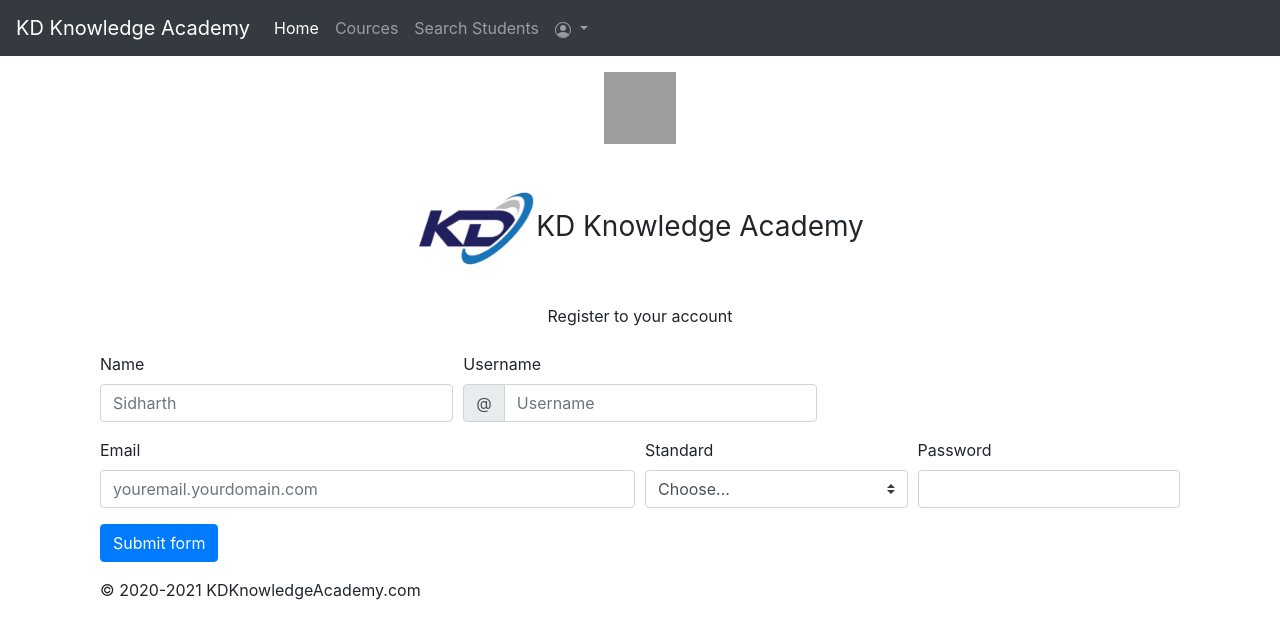
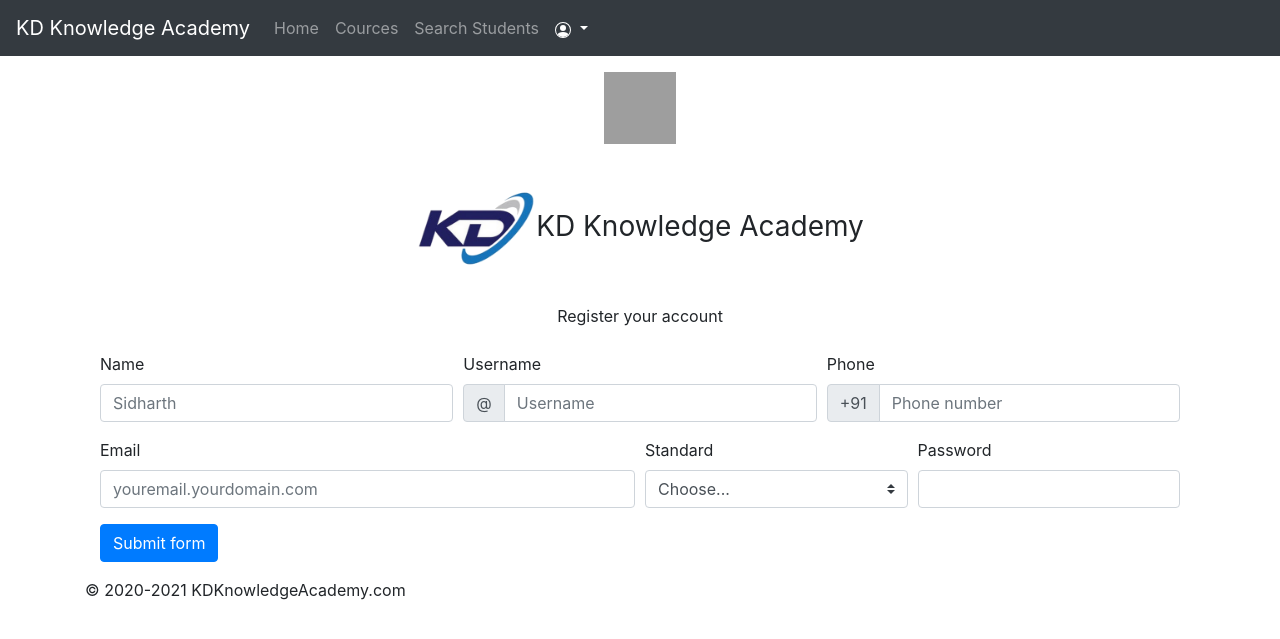
Before and after one commit to Programmer-Sidharth/kdknowledgeacademywebsite, a Django app: page /register/ in a window 1280 px wide. Shown: the top 639 px of the page. Run offline with Django 3.2, Linux system fonts and the light colour scheme; data comes from the database, SQL or seed files in the repository; both versions use the stored data as it was after the commit; some libraries are stand-ins or nearby versions; grey boxes are pictures that could not be loaded.

Commit message:
beautified website and admin pannel link if the account is superuser

```diff
--- a/standard/models.py
+++ b/standard/models.py
@@ -1,6 +1,4 @@
 from django.db import models
-
-
 
 class Fee(models.Model):
     standard = models.IntegerField(unique=True)
@@ -9,13 +7,12 @@
         return f"class {self.standard} fee = {self.fee} Rs."
 
 
-
 # Create your models here.
 class Student(models.Model):
     name = models.CharField(max_length=45, null=False)
-    standard = models.IntegerField(null=False)
-    phone = models.IntegerField(null=False)
-    address = models.CharField(max_length=100, null=False)
+    standard = models.IntegerField(null=True)
+    phone = models.IntegerField(null=True)
+    address = models.CharField(max_length=100, null=True)
     email = models.EmailField(unique=True)
     password = models.CharField(max_length=20, null=True)
     def __str__(self):
--- a/standard/urls.py
+++ b/standard/urls.py
@@ -5,6 +5,7 @@
 urlpatterns = [
     path('', index),
     path('rollno/<str:id>/', student),
+    path('profile/', editingProfile_home),
     path('register/', register),
     path('login/', login),
     path('logout/', logout),
--- a/standard/views.py
+++ b/standard/views.py
@@ -72,16 +72,16 @@
         User.objects.create_user(username=username, password=password, email=email)
         user = auth_view.authenticate(username=username, password=password)
         auth_view.login(request, user)
+        messages.info(request, 'Your Account is Created, Login to continue...', extra_tags='!')
     except:
         messages.info(request, 'Email already used in an account! Login to your account', extra_tags='Error')
-        return redirect('/login')
+    return redirect('/login')
     context = {'name':name, "standard":standard, 'title':'registered the user', "email":email}
     return render(request, 'userregistered.html', context)
 
 def search_students(request):
     context = {'title':'search students'}
     return render(request, 'findfriends.html', context)
-
 
 def friendifound(request):
     rollnum =request.POST['Rollno']
@@ -138,3 +138,10 @@
 def logout(request):
     auth_view.logout(request)
     return redirect('/login')
+
+
+def editingProfile_home(request):
+    if User.is_authenticated:
+        return render(request, 'profile.html')
+    else:
+        return redirect('/login')
--- a/templates/base.html
+++ b/templates/base.html
@@ -20,10 +20,10 @@
   </button>
   <div class="collapse navbar-collapse" id="navbarNavAltMarkup">
     <div class="navbar-nav">
-      <a class="nav-item nav-link active" href="/">Home <span class="sr-only">(current)</span></a>
-      <a class="nav-item nav-link" href="/cources">Cources</a>
-      <a class="nav-item nav-link" href="/search_students">Search Students</a>
-      <li class="nav-item dropdown">
+      <a class="nav-item nav-link {% block homeact %}{% endblock homeact %}" href="/">Home</a>
+      <a class="nav-item nav-link {% block courcesact %}{% endblock courcesact %}" href="/cources">Cources</a>
+      <a class="nav-item nav-link {% block searchstuact %}{% endblock searchstuact %}" href="/search_students">Search Students</a>
+      <li class="nav-item dropdown active">
 
         <a class="nav-link dropdown-toggle" href="#" id="navbarDropdown" role="button" data-toggle="dropdown" aria-haspopup="true" aria-expanded="false">
           <svg class="bi bi-people-circle" width="1em" height="1em" viewBox="0 0 16 16" fill="currentColor" xmlns="http://www.w3.org/2000/svg">
@@ -36,6 +36,10 @@
         {% if user.is_authenticated == True %}
         <a class="dropdown-item" href="/profile">Profile</a>
         <a class="dropdown-item" href="/logout">Logout</a>
+        {% if user.is_superuser %}
+        <div class="dropdown-divider"></div>
+        <a class="dropdown-item" href="/admin">Admin</a>
+        {% endif %}
         {% else %}
           <a class="dropdown-item" href="/login">Log in</a>
           <div class="dropdown-divider"></div>
--- a/templates/cources.html
+++ b/templates/cources.html
@@ -1,4 +1,5 @@
 {% extends 'base.html' %}
+{% block courcesact %}active{% endblock courcesact %}
 {% block body %}
 <div class="row">
 {% for class in classes%}
--- a/templates/findfriends.html
+++ b/templates/findfriends.html
@@ -1,5 +1,6 @@
 {% extends 'base.html' %}
 {% load static %}
+{% block searchstuact %}active{% endblock searchstuact %}
 {% block body %}
 
 <section class="jumbotron text-center">
--- a/templates/index.html
+++ b/templates/index.html
@@ -1,5 +1,6 @@
 {% extends 'base.html' %}
 {% load static %}
+{% block homeact %}active{% endblock homeact %}
 {% block body %}
 <section class="jumbotron text-center bg-light">
     <div class="container">
--- a/templates/register.html
+++ b/templates/register.html
@@ -4,7 +4,7 @@
 <div class="text-center mb-4">
     <img class="mb-4" src="/docs/4.4/assets/brand/bootstrap-solid.svg" alt="" width="72" height="72">
     <h1 class="h3 mb-3 font-weight-normal"><img src='{% static 'standard/kd.png' %}' alt="logo" width="120">KD Knowledge Academy</h1>
-    <p>Register to your account<a href="https://caniuse.com/#feat=css-placeholder-shown"></a></p>
+    <p>Register your account<a href="https://caniuse.com/#feat=css-placeholder-shown"></a></p>
   </div>
 <form action='user/' method='post' class="form-signin container">
 {% csrf_token %}
@@ -22,7 +22,17 @@
         <input type="text" class="form-control" name='username' id="validationDefaultUsername" placeholder='Username' aria-describedby="inputGroupPrepend2" required>
       </div>
     </div>
+    <div class="col-md-4 mb-3">
+      <label for="validationDefaultUsername">Phone</label>
+      <div class="input-group">
+        <div class="input-group-prepend">
+          <span class="input-group-text" id="inputGroupPrepend2">+91</span>
+        </div>
+        <input type="intiger" class="form-control" name='phone' id="validationDefaultUsername" placeholder='Phone number' aria-describedby="inputGroupPrepend2" required>
+      </div>
+    </div>
   </div>
+
   <div class="form-row">
     <div class="col-md-6 mb-3">
       <label for="validationDefault04">Email</label>
@@ -43,5 +53,6 @@
     </div>
   </div>
   <button class="btn btn-primary" type="submit">Submit form</button>
+  </div>
 </form>
 {% endblock %}
```
Also changed, not shown: templates/profile.html (+18 -5 lines), db.sqlite3, standard/migrations/0012_auto_20200412_2003.py (added).
